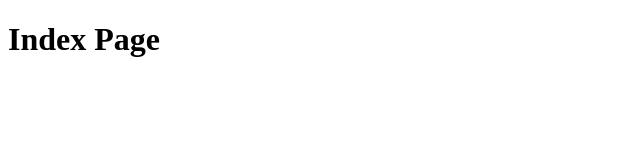
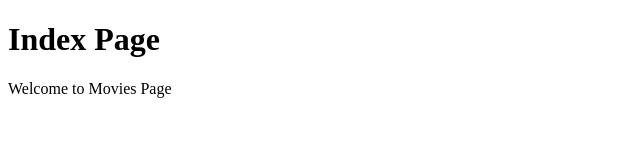
Before and after one commit to Priyanka-koraganji/Movies-App, a plain HTML site: page index.html in a window 1280 px wide. Shown: the whole page, without its empty margins (0-640 px from the left). Drawn offline with Linux system fonts and the light colour scheme.

Commit message:
Update index.html
added text in index page

```diff
--- a/index.html
+++ b/index.html
@@ -6,6 +6,6 @@
   </head>
   <body>
     <h1>Index Page</h1>
-    <p></p>
+    <p>Welcome to Movies Page</p>
   </body>
 </html>
```
